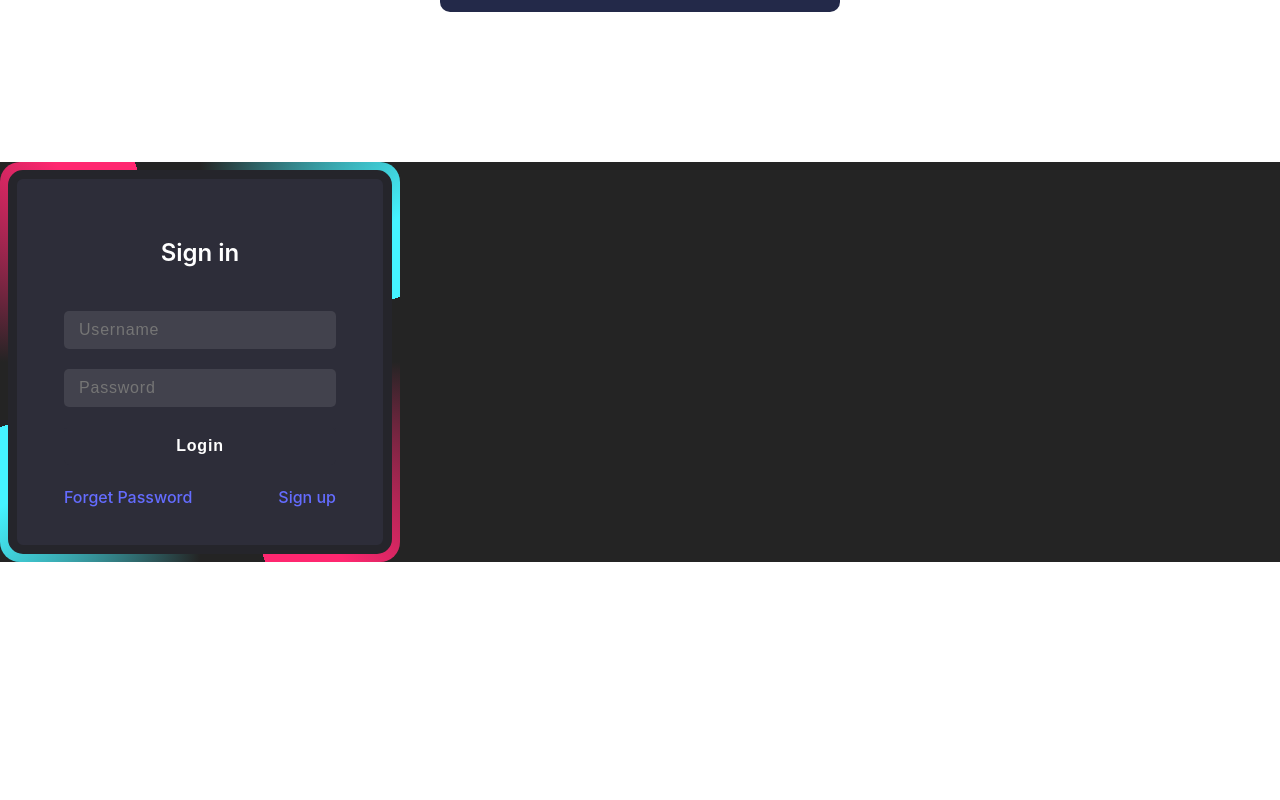
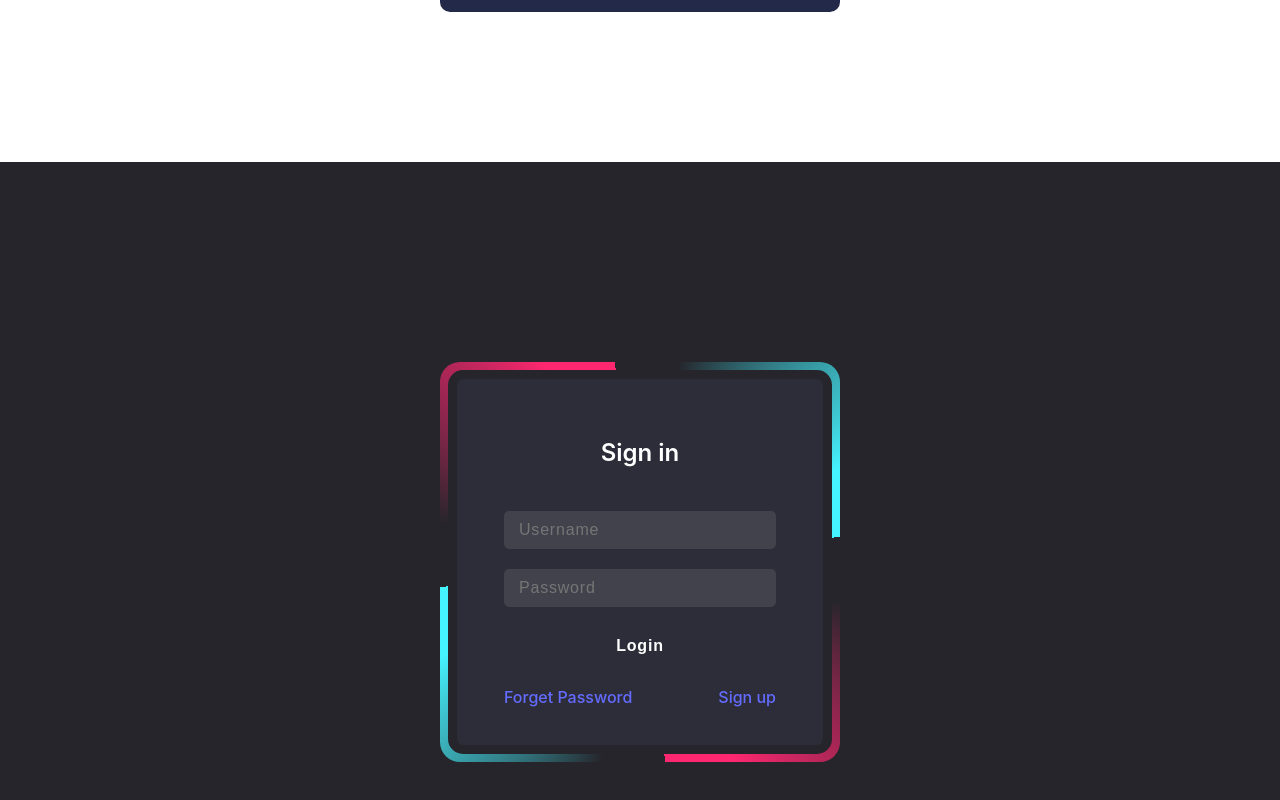
Before and after one commit to Houser97/React-Playground, a React (Vite) app: page / in a window 1280 px wide. Shown: the part 638-1438 px from the top of the page. Before the commit the page ends 1200 px from the top, so only its background shows below. Built offline with nearby package versions, Linux system fonts and the light colour scheme.

Commit message:
Add FormBorderAnimation exclusive class in parent div

```diff
--- a/src/components/FormBorderAnimation.tsx
+++ b/src/components/FormBorderAnimation.tsx
@@ -2,6 +2,7 @@ import '../styles/FormBorderAnimation.css'
 
 const FormBorderAnimation = () => {
   return (
+    <div className="main_container form__animation">
         <div className='box'>
             <form>
                 <h2>Sign in</h2>
@@ -14,6 +15,7 @@ const FormBorderAnimation = () => {
                 </div>
             </form>
         </div>
+    </div>
   )
 }
 
```
Lines whose indentation alone changed are shown as unchanged.
